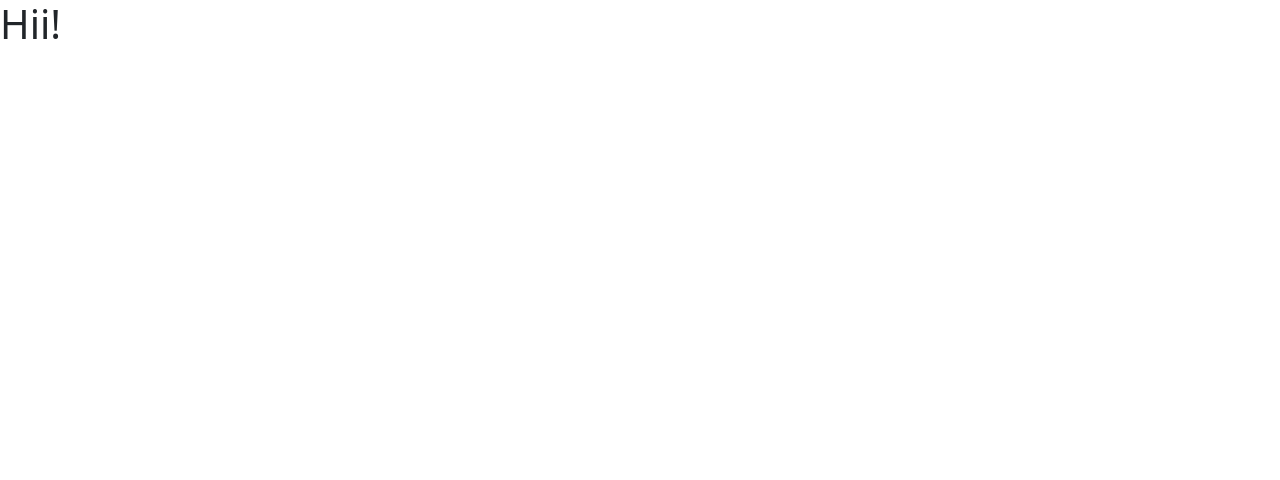
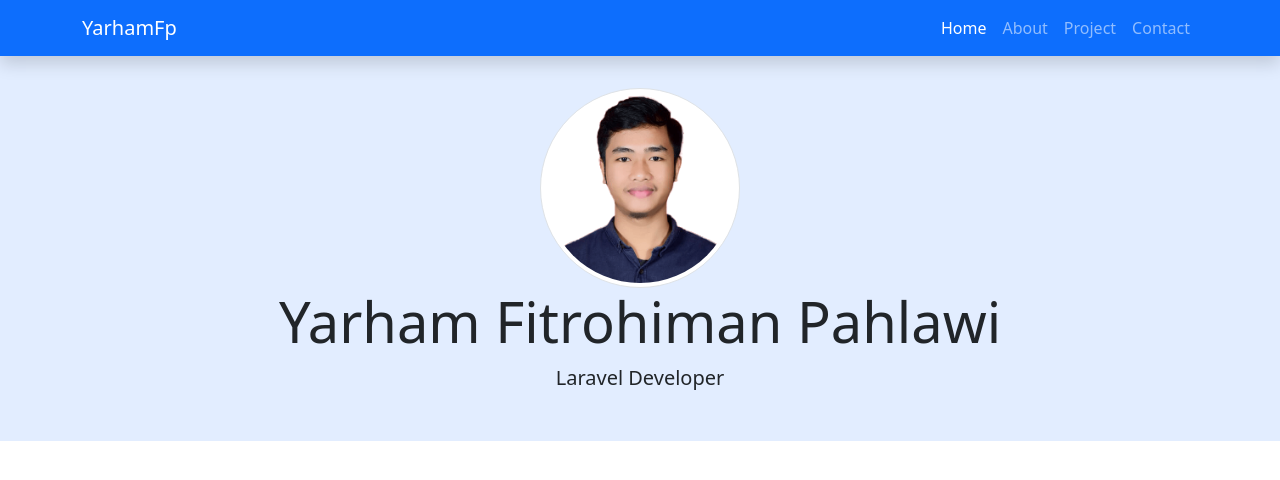
Before and after one commit to yarhamfp/yarhamfp.github.io, a plain HTML site: page index.html in a window 1280 px wide. Drawn offline with nearby package versions, Linux system fonts and the light colour scheme.

Commit message:
section header

```diff
--- /dev/null
+++ b/assets/css/app.css
@@ -0,0 +1,4 @@
+.jumbotron {
+    padding: 2rem 1rem;
+    background-color: #e2edff;
+}
--- a/index.html
+++ b/index.html
@@ -12,24 +12,67 @@
             integrity="sha384-EVSTQN3/azprG1Anm3QDgpJLIm9Nao0Yz1ztcQTwFspd3yD65VohhpuuCOmLASjC"
             crossorigin="anonymous"
         />
+        <link rel="stylesheet" href="assets/css/app.css" />
 
-        <title>Hello, world!</title>
+        <title>My Portfolio | Yarham Fitrohiman Pahlawi</title>
     </head>
     <body>
-        <h1>Hii!</h1>
-
-        <!-- Optional JavaScript; choose one of the two! -->
-
-        <!-- Option 1: Bootstrap Bundle with Popper -->
+        <!-- navbar -->
+        <nav class="navbar navbar-expand-lg navbar-dark bg-primary shadow">
+            <div class="container">
+                <a class="navbar-brand" href="#">YarhamFp</a>
+                <button
+                    class="navbar-toggler"
+                    type="button"
+                    data-bs-toggle="collapse"
+                    data-bs-target="#navbarNav"
+                    aria-controls="navbarNav"
+                    aria-expanded="false"
+                    aria-label="Toggle navigation"
+                >
+                    <span class="navbar-toggler-icon"></span>
+                </button>
+                <div class="collapse navbar-collapse" id="navbarNav">
+                    <ul class="navbar-nav ms-auto">
+                        <li class="nav-item">
+                            <a
+                                class="nav-link active"
+                                aria-current="page"
+                                href="#"
+                                >Home</a
+                            >
+                        </li>
+                        <li class="nav-item">
+                            <a class="nav-link" href="#">About</a>
+                        </li>
+                        <li class="nav-item">
+                            <a class="nav-link" href="#">Project</a>
+                        </li>
+                        <li class="nav-item">
+                            <a class="nav-link" href="#">Contact</a>
+                        </li>
+                    </ul>
+                </div>
+            </div>
+        </nav>
+        <!-- end navbar -->
+        <!-- section jumbotron -->
+        <section class="jumbotron text-center">
+            <img
+                src="assets/img/ProfilePhoto.png"
+                alt="img-yarhamfp"
+                class="rounded-circle img-thumbnail"
+                width="200"
+            />
+            <h1 class="display-4">Yarham Fitrohiman Pahlawi</h1>
+            <p class="lead">Laravel Developer</p>
+        </section>
+        <!-- end section jumbotron -->
         <script
             src="https://cdn.jsdelivr.net/npm/bootstrap@5.0.2/dist/js/bootstrap.bundle.min.js"
             integrity="sha384-MrcW6ZMFYlzcLA8Nl+NtUVF0sA7MsXsP1UyJoMp4YLEuNSfAP+JcXn/tWtIaxVXM"
             crossorigin="anonymous"
         ></script>
-
-        <!-- Option 2: Separate Popper and Bootstrap JS -->
-        <!--
-    <script src="https://cdn.jsdelivr.net/npm/@popperjs/core@2.9.2/dist/umd/popper.min.js" integrity="sha384-IQsoLXl5PILFhosVNubq5LC7Qb9DXgDA9i+tQ8Zj3iwWAwPtgFTxbJ8NT4GN1R8p" crossorigin="anonymous"></script>
-    <script src="https://cdn.jsdelivr.net/npm/bootstrap@5.0.2/dist/js/bootstrap.min.js" integrity="sha384-cVKIPhGWiC2Al4u+LWgxfKTRIcfu0JTxR+EQDz/bgldoEyl4H0zUF0QKbrJ0EcQF" crossorigin="anonymous"></script>
-    --></body>
+        <script src="assets/js/app.js"></script>
+    </body>
 </html>
```
Also changed, not shown: assets/img/ProfilePhoto.png (added), assets/js/app.js (added).
